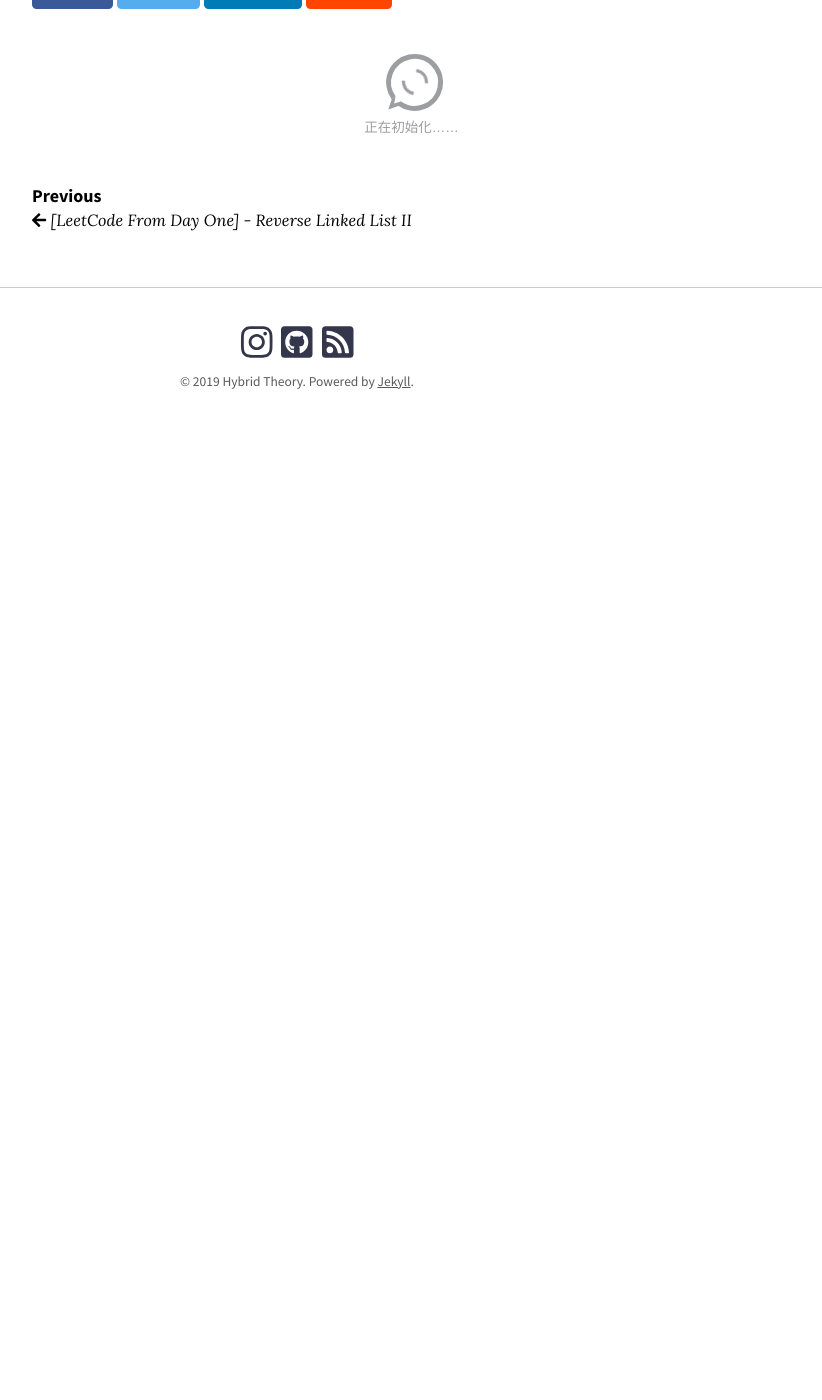
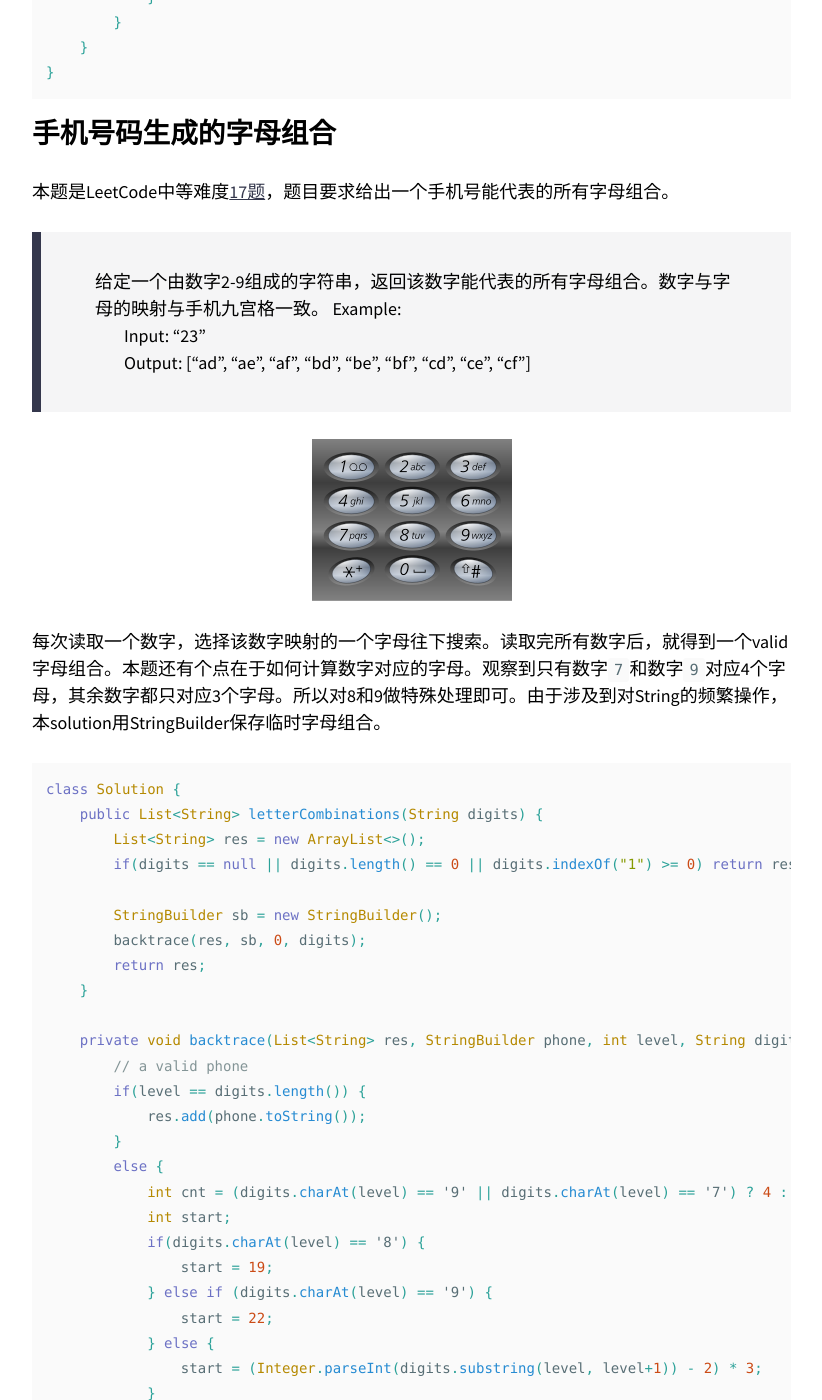
Before and after one commit to MartyPang/martypang.github.io, a Jekyll site: the page built from _posts/2019-06-25-LeetCode-from-day-backtracking.md, in a window 1280 px wide and 1400 px high, scrolled down 4517 px. Shown: the whole window, without its empty margins (343-1165 px from the left). Built offline with Jekyll 4.4.1, drawn with Linux system fonts in a browser that asks for light colours; nearby versions of some CDN libraries; emoji names are drawn with the system emoji font; comment, search, counter and statistics services are not loaded; before the commit the page ends 4981 px from its top, so only the background shows below that; some of the changed text lies outside the part shown.

Commit message:
update backtracking.

````diff
--- a/_posts/2019-06-25-LeetCode-from-day-backtracking.md
+++ b/_posts/2019-06-25-LeetCode-from-day-backtracking.md
@@ -7,12 +7,12 @@ categories:
 tags:
   - LeetCode
   - Backtracking
-last_modified_at: 2019-06-25T16:31:21-05:00
+last_modified_at: 2019-06-25T06:31:21-05:00
 ---
 
+回溯法作为五大常用算法（分治，动态规划，贪心，回溯，条件分支）之一，经常用来解决枚举问题或者优化问题。常规的做法是，增量地构建solution，如果不满足，则回退一步，尝试其他选择。举个简单的迷宫的例子。如下图，进入迷宫到达1后，我们面临两种选择，假设走了2，就从出口出去了。假设走了3，我们发现死路一条，于是回溯到1，重新选择。
 
-
-回溯法作为五大常用算法（分治，动态规划，贪心，回溯，条件分支）之一，经常用来解决枚举问题或者优化问题。常规的做法是，增量地构建solution，如果不满足，则回退一步，尝试其他选择。举个简单的迷宫的例子。如下图，进入迷宫到达1后，我们面临两种选择，假设走了2，就从出口出去了。假设走了3，我们发现死路一条，于是回溯到1，重新选择。
+![backtrack](/images/20190625/backtrackeg.png){:  .align-center}
 
 回溯法是对所有解的解空间树应用DFS策略，从根节点出发不断向叶子节点前进。当添加上某一节点后不满足问题的解，则向上层回溯直到根节点。该过程可以用如下递归的伪代码表示：
 
@@ -148,4 +148,79 @@ class Solution {
 
 ## 手机号码生成的字母组合
 
+本题是LeetCode中等难度[17题](https://leetcode.com/problems/letter-combinations-of-a-phone-number/description/)，题目要求给出一个手机号能代表的所有字母组合。
+
+> 给定一个由数字2-9组成的字符串，返回该数字能代表的所有字母组合。数字与字母的映射与手机九宫格一致。
+> Example:
+&nbsp; &nbsp; &nbsp; &nbsp; Input: "23"
+&nbsp; &nbsp; &nbsp; &nbsp; Output: ["ad", "ae", "af", "bd", "be", "bf", "cd", "ce", "cf"]
+
+![backtrack](/images/20190625/keypad.png){:  .align-center}
+
+每次读取一个数字，选择该数字映射的一个字母往下搜索。读取完所有数字后，就得到一个valid字母组合。本题还有个点在于如何计算数字对应的字母。观察到只有数字`7`和数字`9`对应4个字母，其余数字都只对应3个字母。所以对8和9做特殊处理即可。由于涉及到对String的频繁操作，本solution用StringBuilder保存临时字母组合。
+
+```java
+class Solution {
+    public List<String> letterCombinations(String digits) {
+        List<String> res = new ArrayList<>();
+        if(digits == null || digits.length() == 0 || digits.indexOf("1") >= 0) return res;
+
+        StringBuilder sb = new StringBuilder();
+        backtrace(res, sb, 0, digits);
+        return res;
+    }
+
+    private void backtrace(List<String> res, StringBuilder phone, int level, String digits) {
+        // a valid phone
+        if(level == digits.length()) {
+            res.add(phone.toString());
+        }
+        else {
+            int cnt = (digits.charAt(level) == '9' || digits.charAt(level) == '7') ? 4 : 3;
+            int start;
+            if(digits.charAt(level) == '8') {
+                start = 19;
+            } else if (digits.charAt(level) == '9') {
+                start = 22;
+            } else {
+                start = (Integer.parseInt(digits.substring(level, level+1)) - 2) * 3;
+            }
+            for(int i = 0; i < cnt; i++) {
+                char c = (char)('a' + start + i);
+                phone.append(c);
+                backtrace(res, phone, level+1, digits);
+                phone.deleteCharAt(phone.length() - 1);
+            }
+        }
+    }
+}
+```
+
 # 排列问题
+
+排列问题代码跟组合问题差不多，不一样的地方在于排列需要使用全部的数字。这里简单贴一下代码。
+
+```java
+class Solution {
+    public List<List<Integer>> permute(int[] nums) {
+        List<List<Integer>> res = new ArrayList<>();
+        backtrack(res, new ArrayList<>(), nums);
+        return res;
+    }
+
+    private void backtrack(List<List<Integer>> res, List<Integer> curList, int[] nums) {
+        if(curList.size() == nums.length) {
+            res.add(new ArrayList<>(curList));
+        }
+        else {
+            for(int i = 0; i < nums.length; ++i) {
+                if(curList.contains(nums[i])) continue;
+                curList.add(nums[i]);
+                backtrack(res, curList, nums);
+                curList.remove(curList.size() - 1);
+            }
+        }
+    }
+}
+
+```
````
Also changed, not shown: images/20190625/backtrackeg.png (renamed from images/20190624/backtrackeg.png), images/20190625/keypad.png (added).
